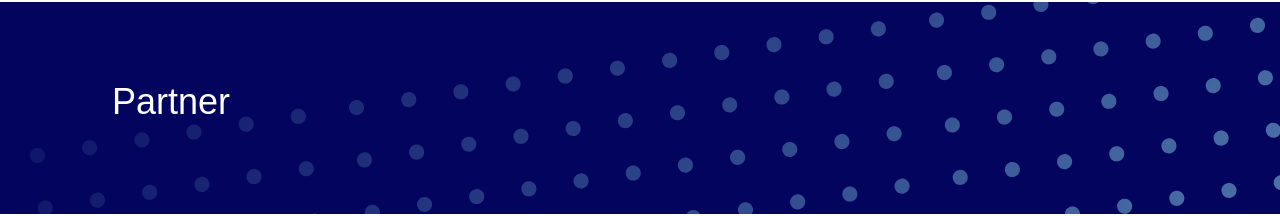
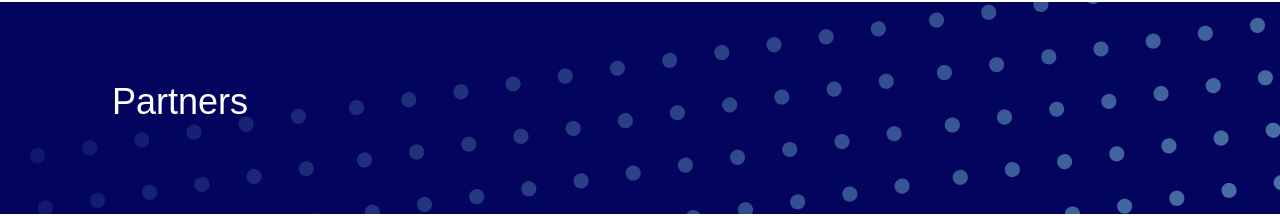
Before and after one commit to rzirvi1665/aiacademies-web, a Next.js app: page /partners in a window 1280 px wide. Shown: the part 137-353 px from the top of the page. Built offline with nearby package versions, Linux system fonts and the light colour scheme; a web font is replaced by a local one.

Commit message:
Update partners.tsx

```diff
--- a/pages/partners.tsx
+++ b/pages/partners.tsx
@@ -7,7 +7,7 @@ import ayeshaAli from '~/public/img/AyeshaAli.jpg';
 
 const Partners: NextPage = () => (
     <>
-        <PageHeader title="Partner" />
+        <PageHeader title="Partners" />
         <div className="container py-10">
             <h1>Humanity First</h1>
             <a href="https://humanityfirst.org/" target="_blank" rel="noreferrer"> <Image src={humanityFirst} alt="Humanity First" width={500} height={598} /></a>
```
